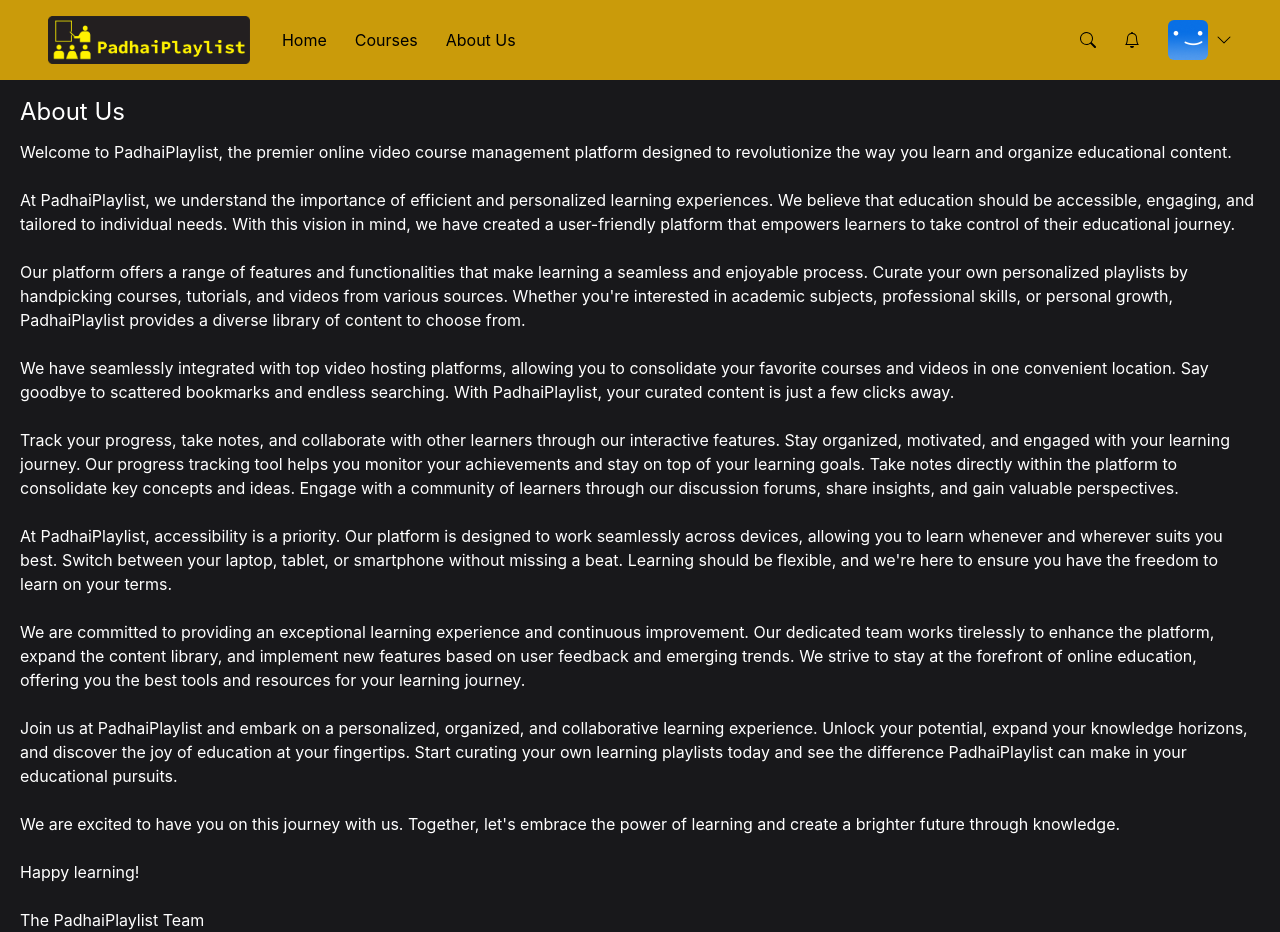
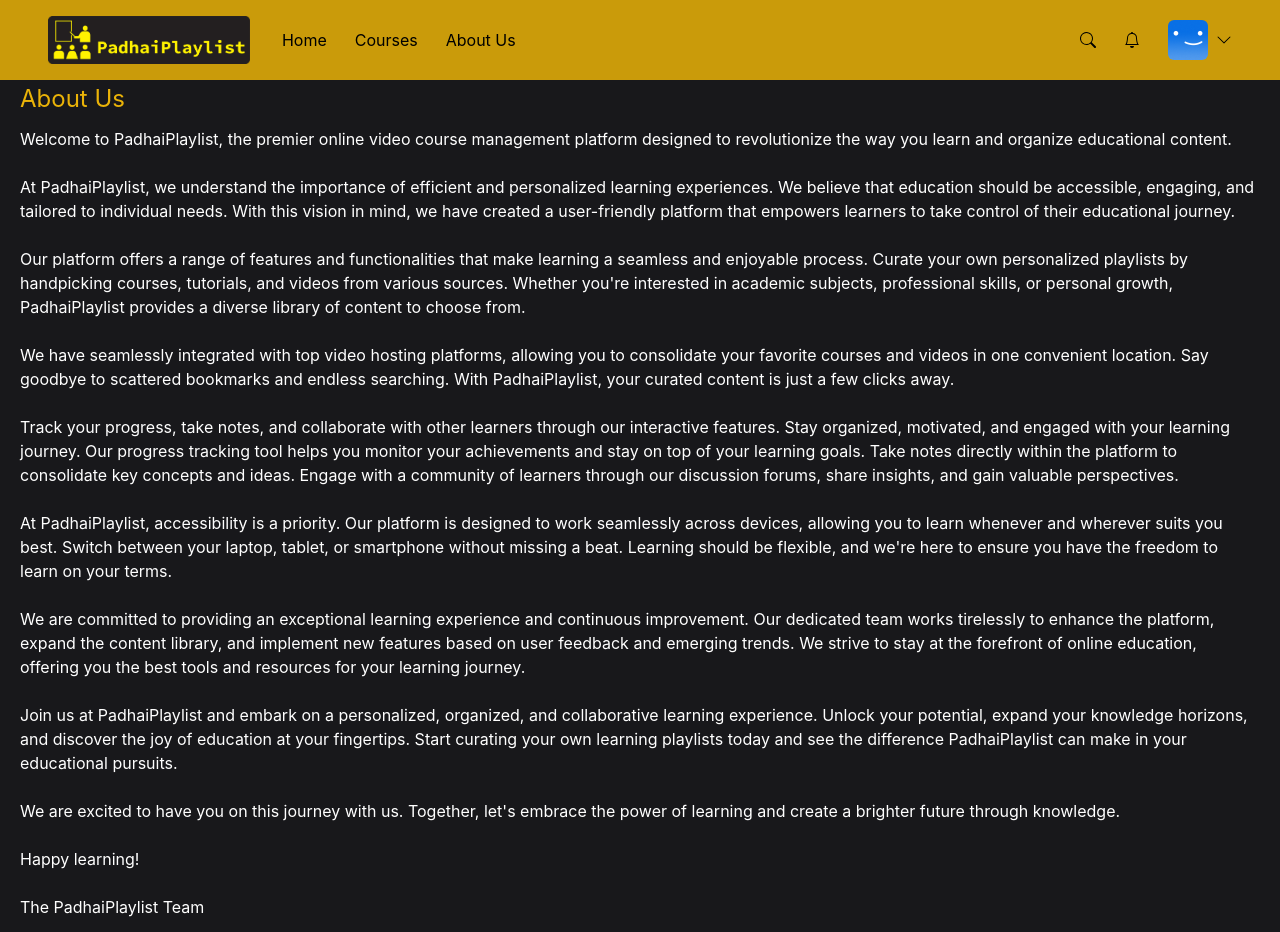
Before and after one commit to avionmission/padhai-playlist, a Next.js app: page /about in a window 1280 px wide. Built offline with nearby package versions, Linux system fonts and the light colour scheme; no server answers; the database is empty; sample sign-in values are in the browser's storage.

Commit message:
modified README

```diff
--- a/pages/about.tsx
+++ b/pages/about.tsx
@@ -31,8 +31,8 @@ const About = () => {
         <div className="flex h-full">
                 <Navbar/>
 
-                <div className="mt-24 ml-5 mr-5 text-left">
-                    <p className="text-2xl bold text-white">About Us</p>
+                <div className="mt-[6.5vw] ml-5 mr-5 text-left">
+                    <p className="text-2xl text-yellow-500">About Us</p>
                     <div className="text-md mt-3 text-white">
 
                     <p>Welcome to PadhaiPlaylist, the premier online video course management platform designed to revolutionize the way you learn and organize educational content.</p>
--- a/pages/all.tsx
+++ b/pages/all.tsx
@@ -31,7 +31,7 @@ const AllCourses = () => {
         <div className="flex h-full justify-center">
                 <Navbar/>
 
-                <div className="mt-20">
+                <div className="mt-[6.5vw]">
                     <CourseList title='All Courses' data={courses}/>
                 </div>
 
```
Also changed, not shown: pages/_app.tsx (line endings or trailing spaces), 2 other files (tests, documents, lock files or other folders).
